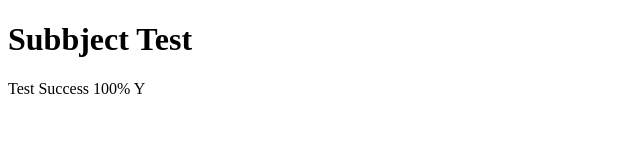
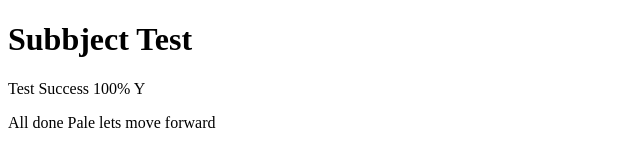
Before and after one commit to Himonlee23/Test-shit, a plain HTML site: page index.html in a window 1280 px wide. Shown: the whole page, without its empty margins (0-640 px from the left). Drawn offline with Linux system fonts and the light colour scheme.

Commit message:
this is done

```diff
--- a/index.html
+++ b/index.html
@@ -11,5 +11,8 @@
     <h1>Subbject Test</h1>
 
     <p>Test Success 100% Y</p>
+
+    <p>All done Pale lets move forward</p>
+
 </body>
 </html>
```
